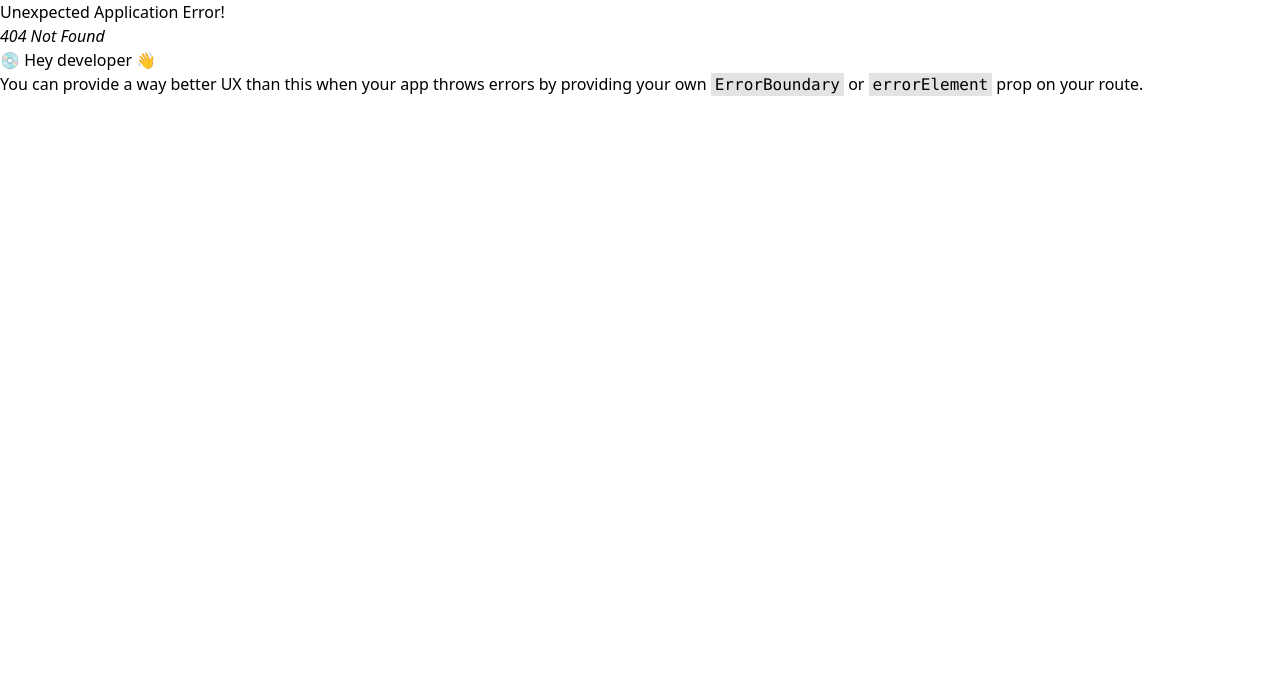
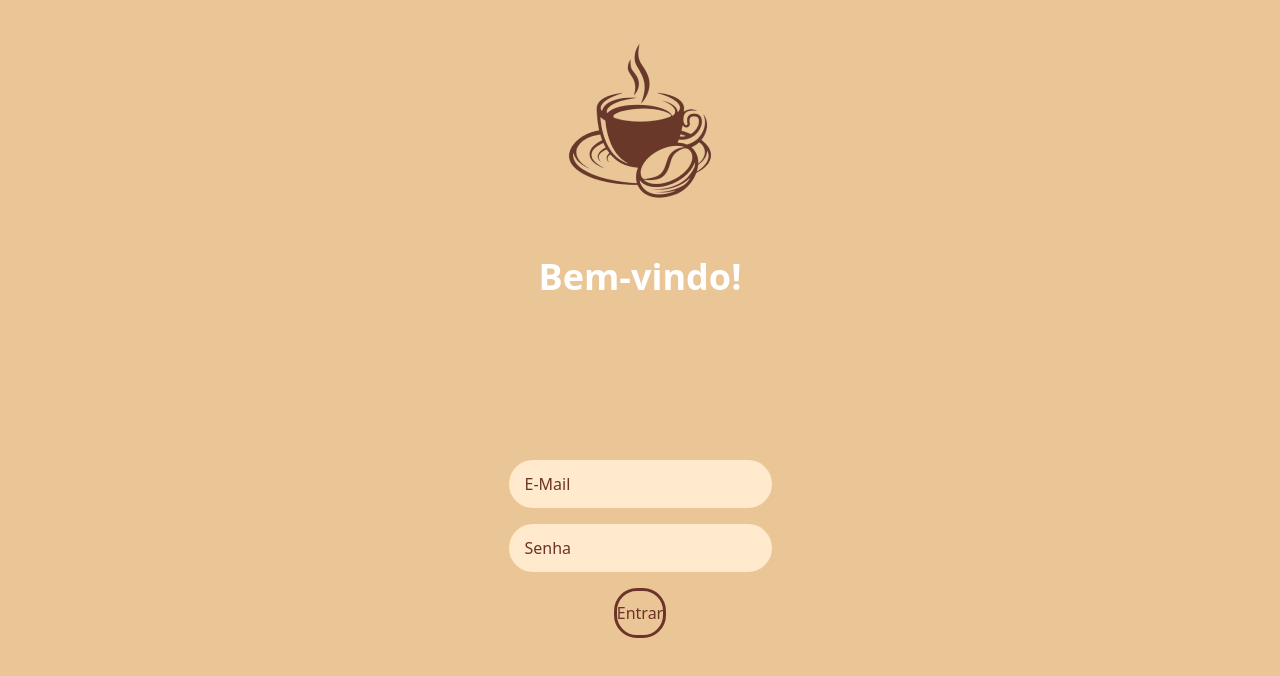
Before and after one commit to Psykka/CoffeeBreak, a React (Vite) app: page /login in a window 1280 px wide. Before the commit this address had no page. Shown: the top 676 px of the page. Built offline with nearby package versions, Linux system fonts and the light colour scheme.

Commit message:
feat: login page

```diff
--- a/src/components/Home/Home.jsx
+++ b/src/components/Home/Home.jsx
@@ -5,10 +5,12 @@ import Logo from "../../assets/logo.png";
 function Home() {
   return (
     <section className="flex flex-col justify-around align-middle h-screen bg-beige">
-      <div className="flex justify-center align-middle p-2 space-x-2 my-6 mb-10">
-        <img className="object-none object-center" src={Logo} alt="Logo" />
+      <div>
+        <div className="flex justify-center align-middle p-2 space-x-2 my-6 mb-10">
+          <img className="object-none object-center" src={Logo} alt="Logo" />
+        </div>
+        <h1 className="text-4xl font-sans text-center text-white font-bold">Bem-vindo!</h1>
       </div>
-      <h1 className="text-4xl font-sans text-center text-white font-bold">Bem-vindo!</h1>
       <Outlet />
     </section>
   );
--- a/src/components/Home/LogIn.jsx
+++ b/src/components/Home/LogIn.jsx
@@ -1,33 +1,15 @@
-import googleLogo from '../../assets/google.svg'
-import instagramLogo from '../../assets/instagram.svg'
-import line from '../../assets/line.svg'
-
 function LogIn() {
   return (
-    <div className='text-center space-y-4'>
-      <div className='flex flex-row justify-center align-middle p-2 space-x-2 my-6 mb-10'>
-        <button className='btn-outline w-1/2 md:w-1/3 lg:w-1/4 xl:w-1/5' onClick={() => {
-          window.location.href = '/signin'
-        }}>
+    <div className="flex flex-col items-center justify-center h-screen">
+      <form className="flex flex-col items-center justify-center w-1/2 md:w-1/3 lg:w-1/4 xl:w-1/5">
+        <div className="flex flex-col items-center justify-center mb-4 gap-4">
+          <input className="input-home" type="email" placeholder="E-Mail" />
+          <input className="input-home" type="password" placeholder="Senha" />
+        </div>
+        <button className='btn-outline w-1/2 md:w-1/3 lg:w-1/4 xl:w-1/5'>
           Entrar
         </button>
-      </div>
-      <div className='flex flex-row justify-center align-middle p-2 space-x-2'>
-        <img className='rotate-180' src={line} />
-        <p className='sm:p-0 md:p-2'>Ou continue com</p>
-        <img src={line} />
-      </div>
-      <div className='flex justify-center align-middle p-2 space-x-2'>
-        <button className='btn-login'>
-          <img className='h-9 w-9' src={googleLogo} alt="Google" />
-        </button>
-        <button className='btn-login'>
-          <img className='h-9 w-9' src={instagramLogo} alt="Google" />
-        </button>
-      </div>
-      <div>
-        <p>Não tem conta? <span className='text-brown font-semibold'>Registre-se aqui</span></p>
-      </div>
+      </form>
     </div>
   );
 }
--- a/src/components/Home/SignIn.jsx
+++ b/src/components/Home/SignIn.jsx
@@ -1,8 +1,8 @@
 function SignIn() {
   return (
-    <>
+    <div className='text-center space-y-4'>
       <h1>SignIn</h1>
-    </>
+    </div>
   );
 }
 
--- /dev/null
+++ b/src/components/Home/Welcome.jsx
@@ -0,0 +1,35 @@
+import googleLogo from '../../assets/google.svg'
+import instagramLogo from '../../assets/instagram.svg'
+import line from '../../assets/line.svg'
+
+function Welcome() {
+  return (
+    <div className='text-center space-y-4'>
+      <div className='flex flex-row justify-center align-middle p-2 space-x-2 my-6 mb-10'>
+        <button className='btn-outline w-1/2 md:w-1/3 lg:w-1/4 xl:w-1/5' onClick={() => {
+          window.location.href = '/login'
+        }}>
+          Entrar
+        </button>
+      </div>
+      <div className='flex flex-row justify-center align-middle p-2 space-x-2'>
+        <img className='rotate-180' src={line} />
+        <p className='sm:p-0 md:p-2'>Ou continue com</p>
+        <img src={line} />
+      </div>
+      <div className='flex justify-center align-middle p-2 space-x-2'>
+        <button className='btn-login'>
+          <img className='h-9 w-9' src={googleLogo} alt="Google" />
+        </button>
+        <button className='btn-login'>
+          <img className='h-9 w-9' src={instagramLogo} alt="Google" />
+        </button>
+      </div>
+      <div>
+        <p>Não tem conta? <span className='text-brown font-semibold'>Registre-se aqui</span></p>
+      </div>
+    </div>
+  );
+}
+
+export default Welcome;
--- a/src/index.css
+++ b/src/index.css
@@ -28,4 +28,9 @@
     justify-content: center;
     align-items: center;
   }
+
+  .input-home {
+    @apply bg-light-beige text-brown rounded-full h-10 py-6 px-4 outline-none
+    placeholder:text-brown
+  }
 }
```
Also changed, not shown: src/main.jsx (+8 -3 lines).
